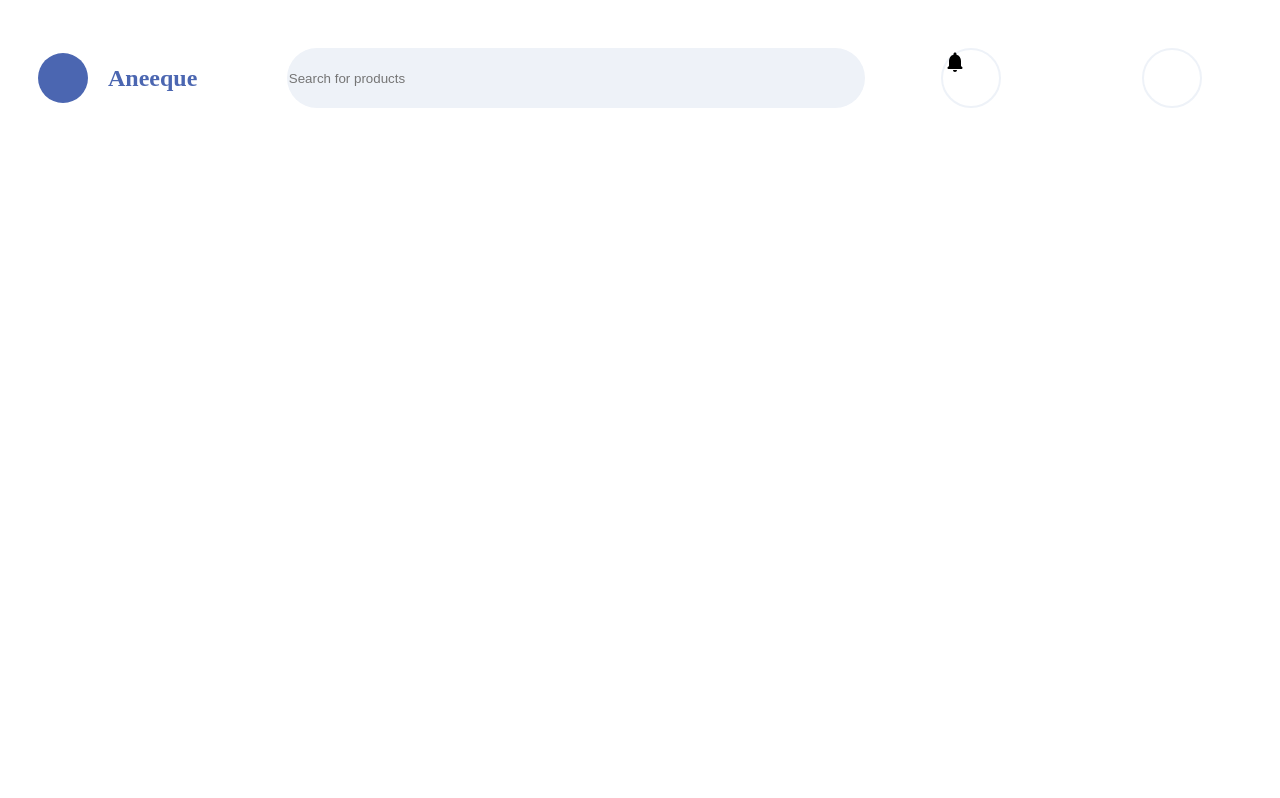
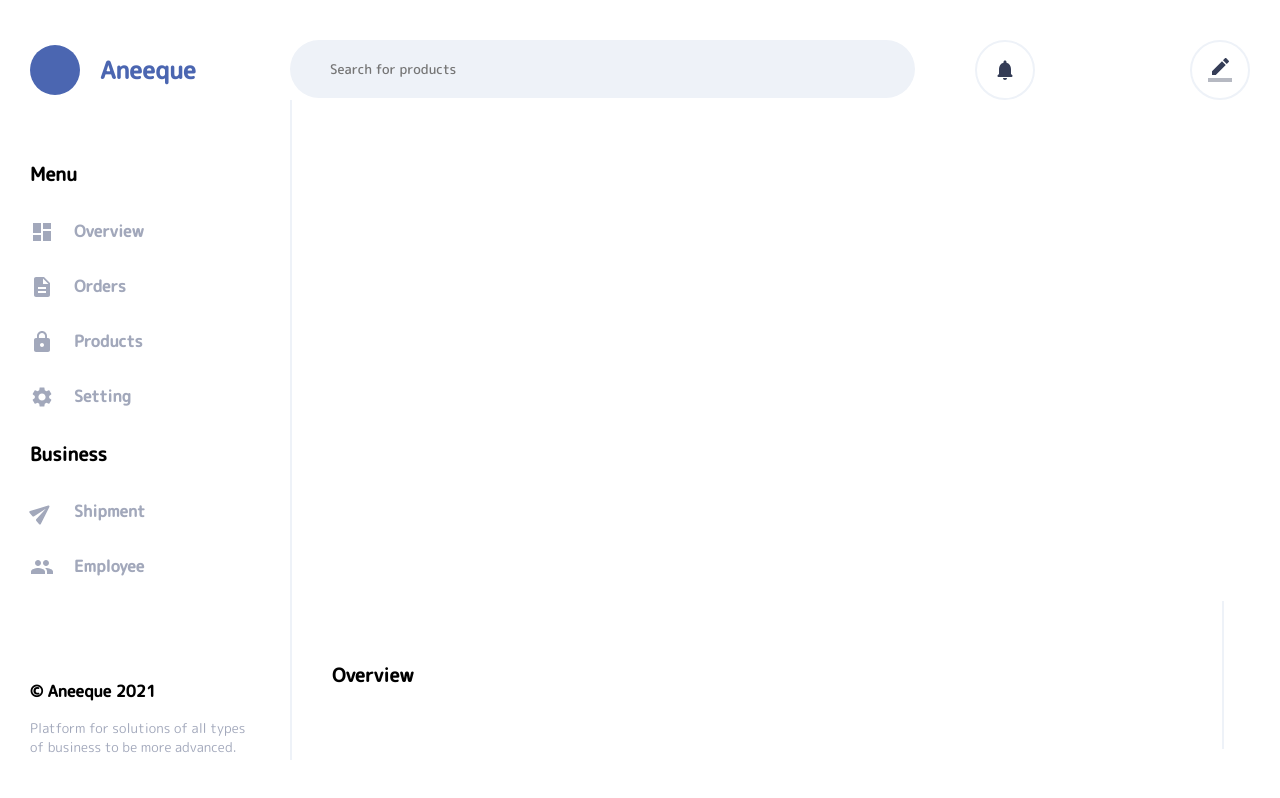
Before and after one commit to chukwuma-azubuike/aneeque, a React (Create React App) app: page / in a window 1280 px wide. Built offline with nearby package versions, Linux system fonts and the light colour scheme.

Commit message:
more components

```diff
--- a/src/index.css
+++ b/public/index.css
@@ -15,6 +15,30 @@ input {
   padding: 0 40px;
 }
 
+ul, li {
+  list-style: none;
+  align-items: center;
+  padding: 0;
+}
+
+li {
+  display: flex;
+}
+
+p {
+  font-family: 'M PLUS Rounded 1c', sans-serif;
+  font-weight: bold;
+}
+
+li p {
+  padding-left: 20px;
+  font-weight: bold;
+}
+
+.right-border-line{
+  border-right: 2px solid #EEF2F8;
+}
+
 code {
   font-family: source-code-pro, Menlo, Monaco, Consolas, 'Courier New', monospace;
 }
--- a/public/index.html
+++ b/public/index.html
@@ -3,7 +3,7 @@
 
 <head>
   <meta charset="utf-8" />
-  <!-- <link rel="icon" href="" /> -->
+  <link rel="stylesheet" href="./index.css" />
   <meta name="viewport" content="width=device-width, initial-scale=1" />
   <meta name="theme-color" content="#000000" />
   <meta name="description" content="Web site created using create-react-app" />
--- a/src/App.js
+++ b/src/App.js
@@ -1,10 +1,14 @@
 import Header from "./components/header";
+import SideMenu from "./components/side-menu";
+import Overview from "./components/overview";
 
 function App() {
 
   return (
     <div style={{ padding: '40px 30px', backgroundColor: 'EEF2F8' }} >
       <Header />
+      <SideMenu />
+      <Overview />
     </div>
   );
 }
--- a/src/components/header.jsx
+++ b/src/components/header.jsx
@@ -1,35 +1,33 @@
 import React from 'react'
-import DashboardIcon from '@material-ui/icons/Dashboard';
-import DescriptionIcon from '@material-ui/icons/Description';
-import LockIcon from '@material-ui/icons/Lock';
-import SettingsIcon from '@material-ui/icons/Settings';
-import SendRoundedIcon from '@material-ui/icons/SendRounded';
-import PeopleIcon from '@material-ui/icons/People';
-import PieChartRoundedIcon from '@material-ui/icons/PieChartRounded';
-import ShoppingCartRoundedIcon from '@material-ui/icons/ShoppingCartRounded';
 import NotificationsRoundedIcon from '@material-ui/icons/NotificationsRounded';
 import Pencil from '@material-ui/icons/BorderColor';
-import LocalActivityRoundedIcon from '@material-ui/icons/LocalActivityRounded';
 
 function Header(props) {
     return (
-        <div style={{ height: '60px', width: '100%', display: 'flex' }}>
+        <div style={{ height: '60px', width: '100%', display: 'flex', position:'relative' }}>
             <div style={{ width: '20%', display: 'flex', alignItems: 'center', height: '100%' }} >
                 <div style={{ height: '50px', width: '50px', background: '#4B66B1', borderRadius: '50%' }} />
                 <h2 style={{ color: '#4B66B1', paddingLeft: '20px' }} >Aneeque</h2>
             </div>
             <div style={{ width: '55%', padding: '0 40px' }}>
                 <input placeholder='Search for products' style={{
-                    width: '100%', height: '58px',
+                    width: '90%', height: '58px',
                     background: '#EEF2F8', borderRadius: '50px', border: '0'
                 }} />
             </div>
-            <div style={{ width: '25%', display: 'flex', padding: '0 40px', justifyContent: 'space-between' }}>
-                <div style={{ height: '56px', width: '56px', borderRadius: '50%', border: '2px solid #EEF2F8' }}>
-                    <NotificationsRoundedIcon />
+            <div style={{ width: '25%', display: 'flex', padding: '0 0 0 40px', justifyContent: 'space-between' }}>
+                <div style={{
+                    height: '56px', width: '56px', display: 'flex', justifyContent: 'space-around',
+                    borderRadius: '50%', border: '2px solid #EEF2F8', alignItems: 'center'
+                }}>
+                    <NotificationsRoundedIcon style={{ color: '#353D57' }} />
                 </div>
-                <div style={{ height: '56px', width: '56px', borderRadius: '50%', border: '2px solid #EEF2F8' }} />
-
+                <div style={{
+                    height: '56px', width: '56px', display: 'flex', justifyContent: 'space-around',
+                    borderRadius: '50%', border: '2px solid #EEF2F8', alignItems: 'center'
+                }}>
+                    <Pencil style={{ color: '#353D57' }} />
+                </div>
             </div>
         </div>
     )
--- /dev/null
+++ b/src/components/overview.jsx
@@ -0,0 +1,14 @@
+import React from 'react';
+
+function Overview() {
+    return (
+        <div className='right-border-line' style={{ width: '850px', height: '100%', padding: '60px 40px', display:'inline-block' }} >
+            <h3>Overview</h3>
+            <div>
+
+            </div>
+        </div>
+    )
+}
+
+export default Overview;
--- /dev/null
+++ b/src/components/side-menu.jsx
@@ -0,0 +1,42 @@
+import React from 'react';
+import DashboardIcon from '@material-ui/icons/Dashboard';
+import DescriptionIcon from '@material-ui/icons/Description';
+import LockIcon from '@material-ui/icons/Lock';
+import SettingsIcon from '@material-ui/icons/Settings';
+import SendRoundedIcon from '@material-ui/icons/SendRounded';
+import PeopleIcon from '@material-ui/icons/People';
+import PieChartRoundedIcon from '@material-ui/icons/PieChartRounded';
+import ShoppingCartRoundedIcon from '@material-ui/icons/ShoppingCartRounded';
+import LocalActivityRoundedIcon from '@material-ui/icons/LocalActivityRounded';
+import { getAllByPlaceholderText } from '@testing-library/react';
+
+
+function SideMenu() {
+    return (
+        <nav className='right-border-line' style={{ width: '260px', height: '100%', padding: '60px 0', display:'inline-block' }} >
+            <h3>Menu</h3>
+            <div style={{ color: '#A2A8BB' }} >
+                <ul>
+                    <li><DashboardIcon /> <p>Overview</p></li>
+                    <li><DescriptionIcon /> <p>Orders</p></li>
+                    <li><LockIcon /> <p>Products</p></li>
+                    <li><SettingsIcon /> <p>Setting</p></li>
+                </ul>
+            </div>
+            <h3>Business</h3>
+            <div style={{ color: '#A2A8BB' }} >
+                <ul>
+                    <li><SendRoundedIcon style={{ transform: 'rotate(-40deg)' }} /> <p>Shipment</p></li>
+                    <li><PeopleIcon /> <p>Employee</p></li>
+                </ul>
+            </div>
+            <div style={{ position: 'relative', bottom: '-70px' }} >
+                <p>© Aneeque {(new Date()).getFullYear()}</p>
+                <p style={{ fontSize: 'smaller', fontWeight: '400', color:'#A2A8BB' }} >Platform for solutions of all types
+                    <br />    of business to be more advanced.</p>
+            </div>
+        </nav>
+    )
+}
+
+export default SideMenu;
```
Also changed, not shown: src/components/metrics.jsx (added, +11 -0 lines).
